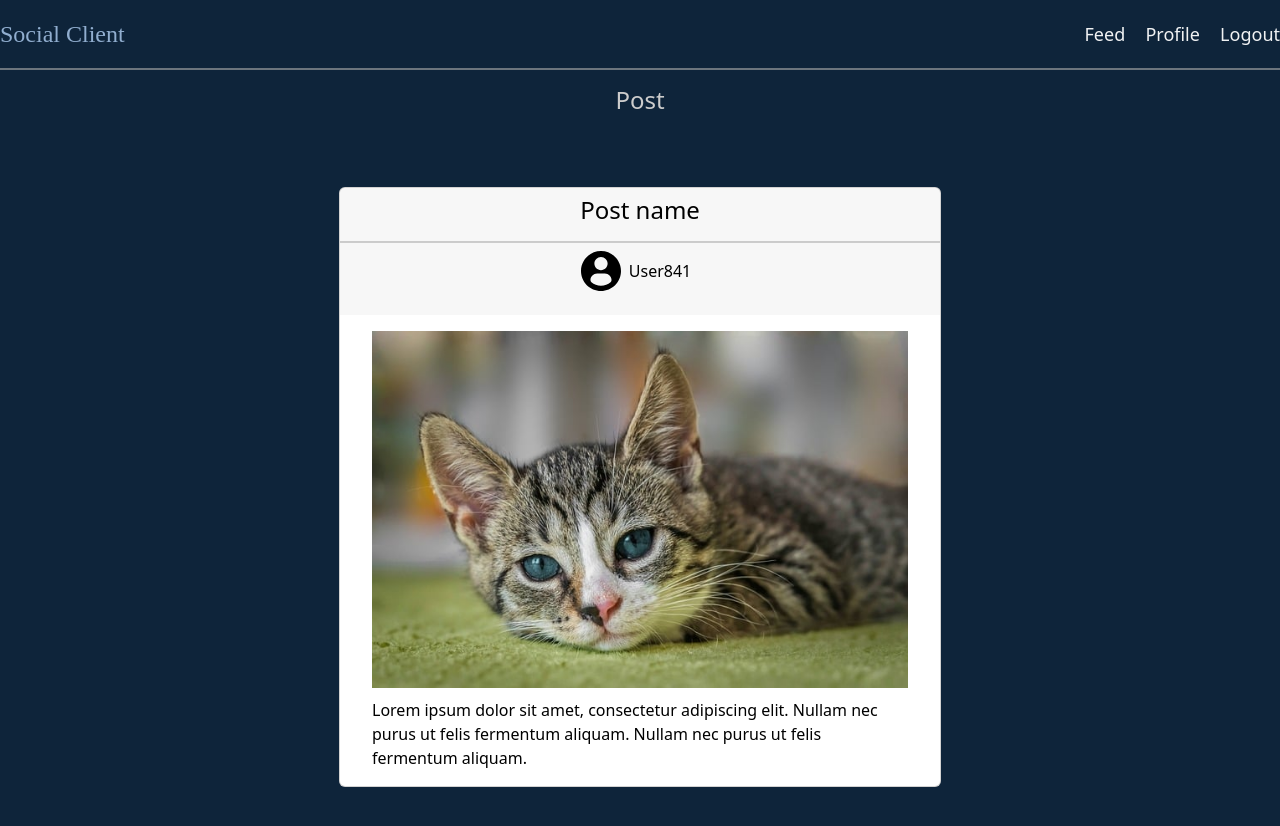
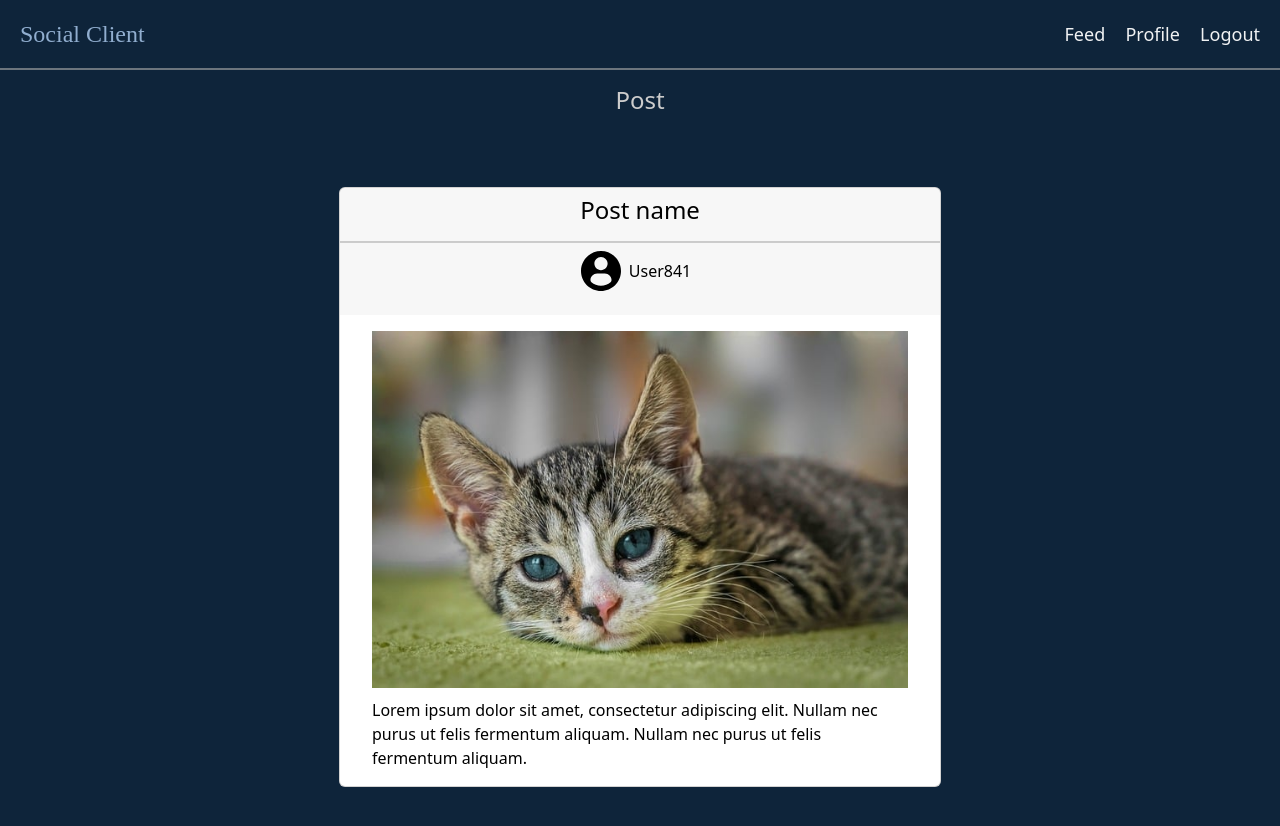
Before and after one commit to oddvarzk/SocialClient, a website: page post/index.html in a window 1280 px wide. Drawn offline with nearby package versions, Linux system fonts and the light colour scheme.

Commit message:
styles added

```diff
--- a/src/scss/styles.scss
+++ b/src/scss/styles.scss
@@ -62,6 +62,9 @@
 h4 {
   color: theme-color("medium-gray");
 }
+.navbar{
+  padding: 20px;
+}
 .navbar-brand {
   color: theme-color("light-blue");
   font-size: 24px;
```
Also changed, not shown: dist/css/styles.css, 1 other file.
